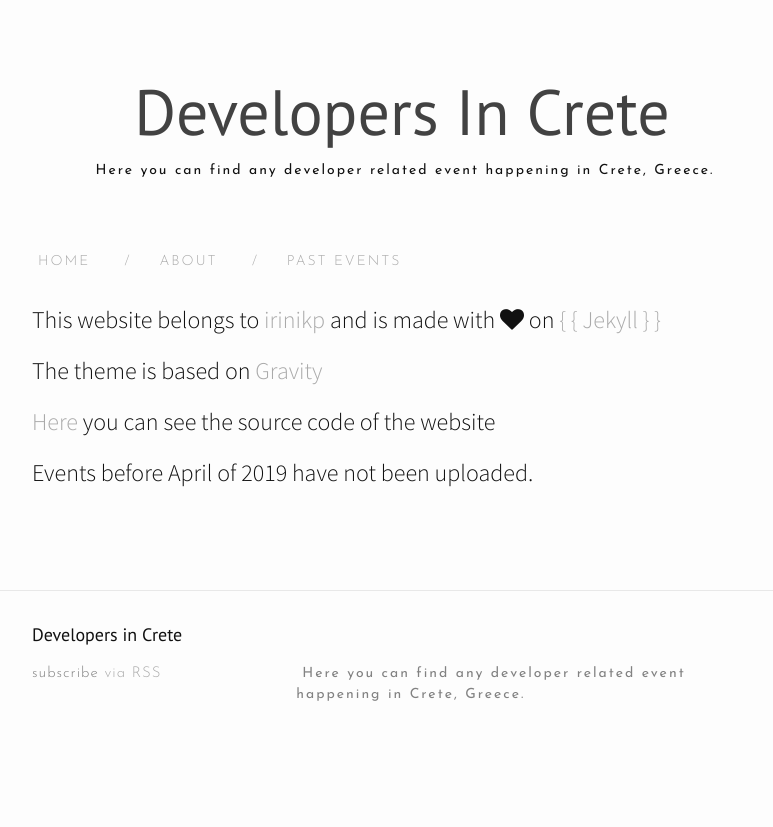
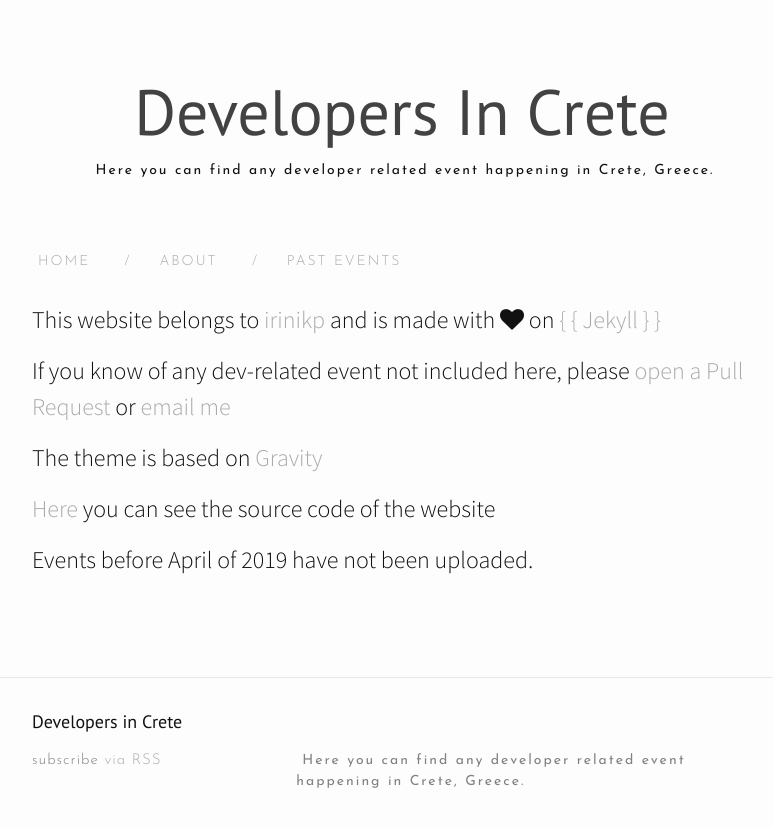
Before and after one commit to irinikp/cretan-dev, a Jekyll site: the page built from about.md, in a window 1280 px wide. Shown: the top 827 px of the page, without its empty margins (238-1011 px from the left). Built offline with Jekyll 4.4.1, drawn with Linux system fonts in a browser that asks for light colours; nearby versions of some CDN libraries.

Commit message:
update about with contact

```diff
--- a/about.md
+++ b/about.md
@@ -6,6 +6,9 @@ permalink: /about/
 
 This website belongs to [irinikp](https://irinikp.com) and is made with <i class="fa fa-heart"></i> on [{ { Jekyll } }](http://jekyllrb.com){:target="_blank"}
 
+If you know of any dev-related event not included here, please [open a Pull Request](https://github.com/irinikp/cretan-dev) or
+<a href="javascript:location='mailto:\u0069\u0072\u0069\u006e\u0069\u006b\u0070\u0040\u0070\u0072\u006f\u0074\u006f\u006e\u006d\u0061\u0069\u006c\u002e\u0063\u006f\u006d';void 0">email me</a>
+
 The theme is based on [Gravity](http://github.com/hemangsk/Gravity){:target="_blank"}
 
 [Here](https://github.com/irinikp/cretan-dev){:target="_blank"} you can see the source code of the website
```
